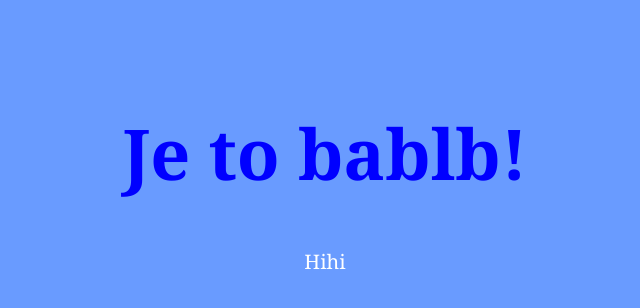
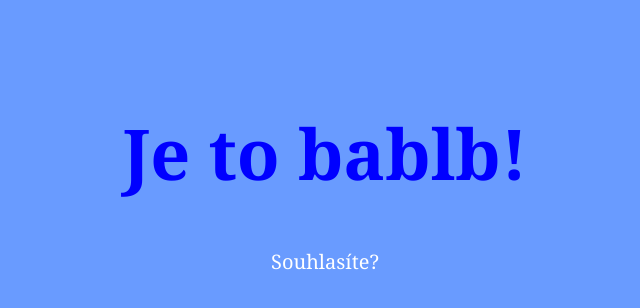
Before and after one commit to zuzanahessova/Pokus-o-webovku, a plain HTML site: page dalsi stranka.html in a window 1280 px wide. Shown: the whole page, without its empty margins (315-955 px from the left). Drawn offline with Linux system fonts and the light colour scheme.

Commit message:
Update dalsi stranka.html

```diff
--- a/dalsi stranka.html
+++ b/dalsi stranka.html
@@ -8,6 +8,6 @@
 </head>
 <body>
     <h1>Je to bablb!</h1>
-    <p>Hihi</p>
+    <p>Souhlasíte?</p>
 </body>
 </html>
```
